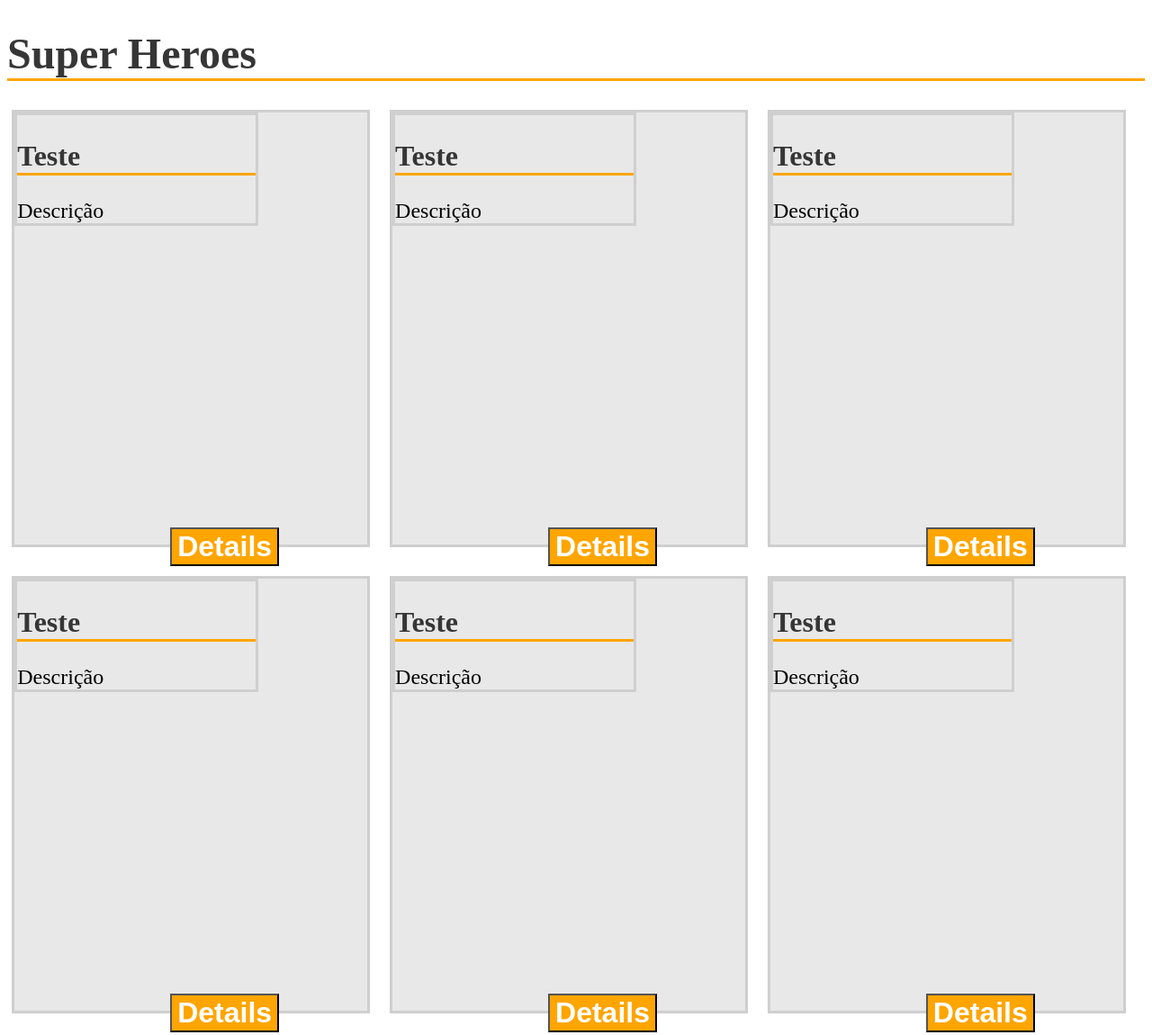
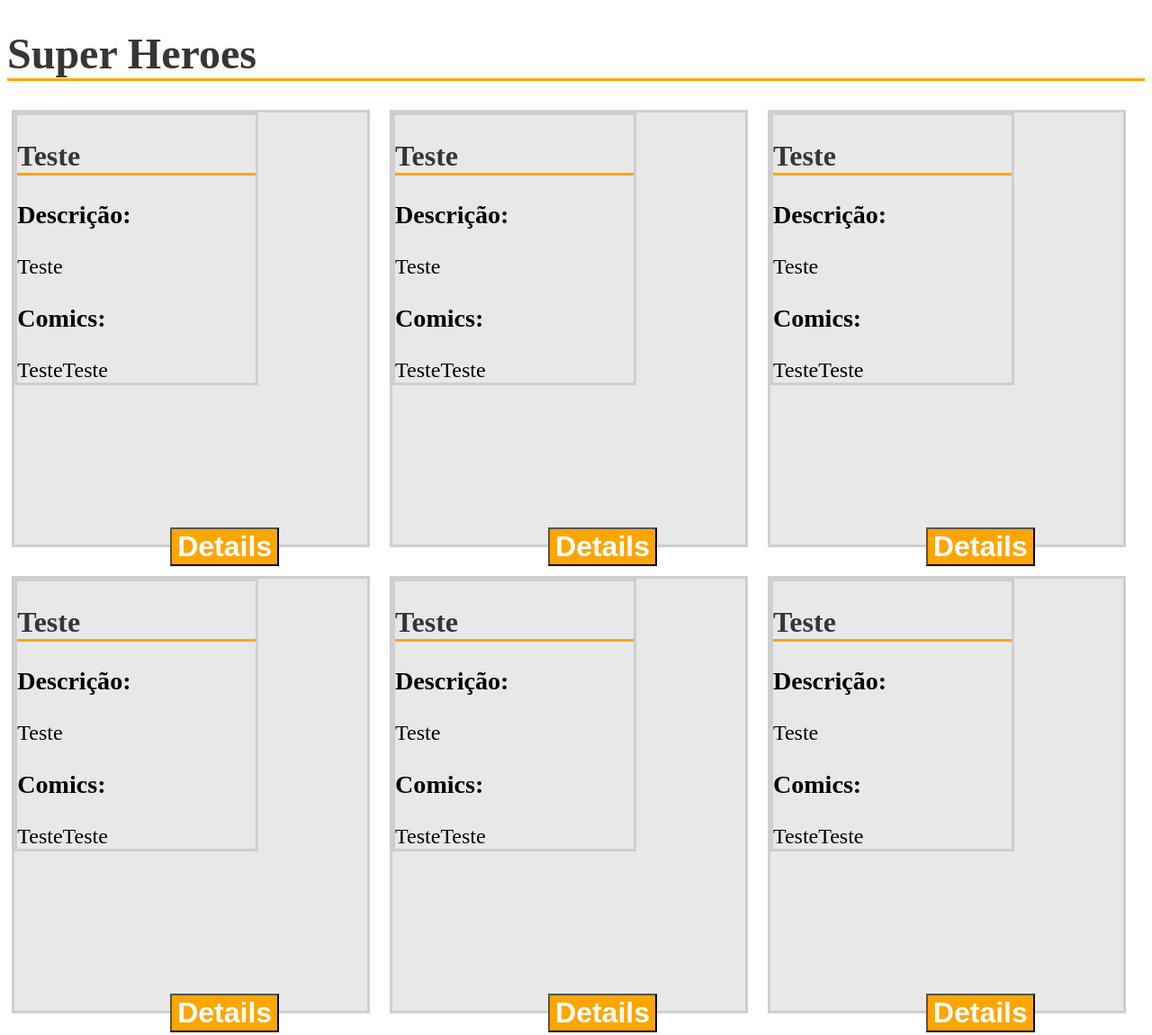
Before and after one commit to LucasSousaO/Marvelpage, a website: page firstPage.html in a window 1280 px wide. Shown: the top 1150 px of the page at 90% size. Drawn offline with nearby package versions, Linux system fonts and the light colour scheme; no server answers.

Commit message:
Inserindo itens na página

```diff
--- a/firstPage.html
+++ b/firstPage.html
@@ -19,9 +19,10 @@
   <div class="box" id="box1">
     <div class="boxContent">
       <h2>Teste</h2>
-      <a>Descrição</a>
-
-
+      <h3>Descrição:</h3>
+      <p class = "descricao"> Teste</p>
+      <h3>Comics:</h3>
+      <a class="comics">TesteTeste</a>
     </div>
     <button type="button" name="saibaMais" for="boxContent" class="details">Details</button>
   </div>
@@ -29,9 +30,10 @@
   <div class="box" id="box2">
     <div class="boxContent">
       <h2>Teste</h2>
-      <a>Descrição</a>
-
-
+      <h3>Descrição:</h3>
+      <p class = "descricao"> Teste</p>
+      <h3>Comics:</h3>
+      <a class="comics">TesteTeste</a>
     </div>
     <button type="button" name="saibaMais" for="box" class="details">Details</button>
   </div>
@@ -39,9 +41,10 @@
   <div class="box" id="box3">
     <div class="boxContent">
       <h2>Teste</h2>
-      <a>Descrição</a>
-
-
+      <h3>Descrição:</h3>
+      <p class = "descricao"> Teste</p>
+      <h3>Comics:</h3>
+      <a class="comics">TesteTeste</a>
     </div>
     <button type="button" name="saibaMais" for="box" class="details">Details</button>
   </div>
@@ -50,9 +53,10 @@
   <div class="box" id="box4">
     <div class="boxContent">
       <h2>Teste</h2>
-      <a>Descrição</a>
-
-
+      <h3>Descrição:</h3>
+      <p class = "descricao"> Teste</p>
+      <h3>Comics:</h3>
+      <a class="comics">TesteTeste</a>
     </div>
     <button type="button" name="saibaMais" for="box" class="details">Details</button>
   </div>
@@ -60,9 +64,10 @@
   <div class="box" id="box5">
     <div class="boxContent">
       <h2>Teste</h2>
-      <a>Descrição</a>
-
-
+      <h3>Descrição:</h3>
+      <p class = "descricao"> Teste</p>
+      <h3>Comics:</h3>
+      <a class="comics">TesteTeste</a>
     </div>
     <button type="button" name="saibaMais" for="box" class="details">Details</button>
   </div>
@@ -70,9 +75,10 @@
   <div class="box" id="box6">
     <div class="boxContent">
       <h2>Teste</h2>
-      <a>Descrição</a>
-
-
+      <h3>Descrição:</h3>
+      <p class = "descricao"> Teste</p>
+      <h3>Comics:</h3>
+      <a class="comics">TesteTeste</a>
     </div>
     <button type="button" name="saibaMais" for="box" class="details">Details</button>
   </div>
```
